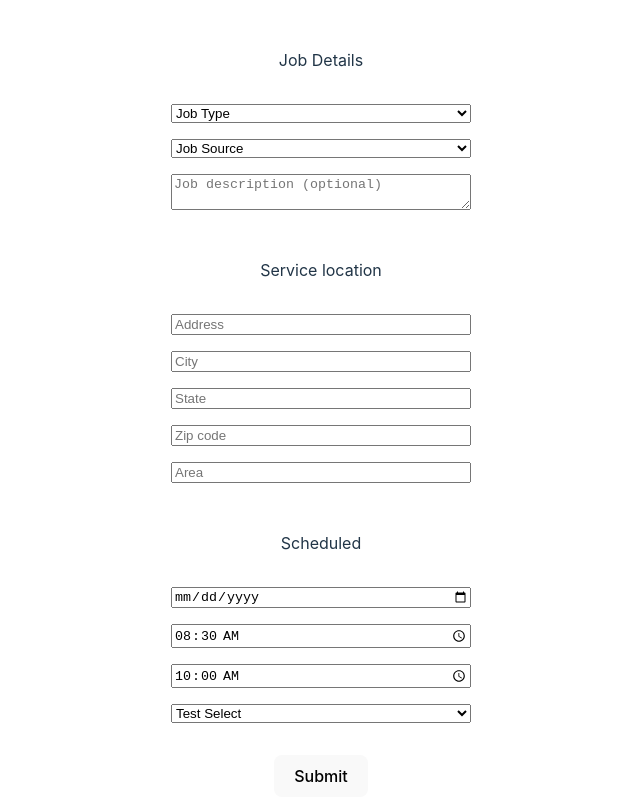
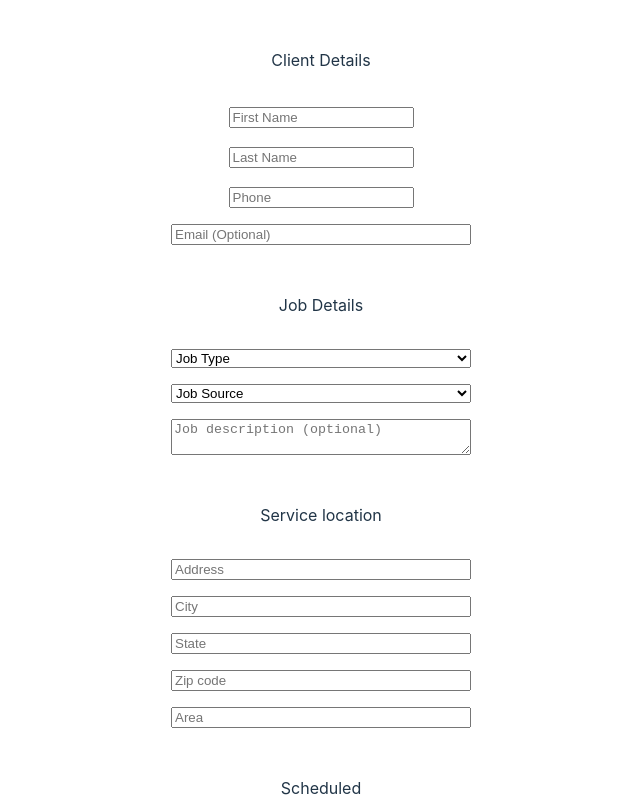
Before and after one commit to maria98kgm/Pipedrive-Test-App, a React (Vite) app: page / in a window 1280 px wide. Shown: the top 800 px of the page, without its empty margins (319-959 px from the left). Built offline with nearby package versions, Linux system fonts and the light colour scheme; the HTML template or start-up script is replaced by a standard one.

Commit message:
feat: add ability to update person fields, apply more validation

```diff
--- a/src/App.tsx
+++ b/src/App.tsx
@@ -9,6 +9,10 @@ interface UserData {
 }
 
 interface IFormInput {
+  "First name": string;
+  "Last name": string;
+  Phone: string;
+  Email: string;
   "Job type": string;
   "Job source": string;
   "Job description": string;
@@ -29,7 +33,6 @@ function App() {
   } = useForm<IFormInput>();
 
   useEffect(() => {
-    // new AppExtensionsSDK().initialize();
     const searchParams = Object.fromEntries(new URLSearchParams(window.location.search));
     setUser({ id: searchParams.user_id, dealId: searchParams.selectedIds });
   }, []);
@@ -37,41 +40,11 @@ function App() {
   const onSubmit: SubmitHandler<IFormInput> = async (data) => {
     await getNewToken(user.id);
     const availableFields = await getJobFields(user.id);
-
-    updateJobFields(user.id, availableFields, Object.entries(data));
+    updateJobFields(user.id, user.dealId, availableFields, Object.entries(data));
   };
-
-  async function updateJobFields(userId, availableFields, formData) {
-    const formField = formData[0];
-    let jobField = availableFields.find((item) => item.name === formField[0]);
-
-    if (!jobField) {
-      await fetch(
-        `${apiBase}/create_deal_field?user_id=${userId}&fieldName=${formField[0]}&fieldType=text`
-      )
-        .then((res) => res.json())
-        .then((res) => (jobField = res.data))
-        .catch((err) => console.log(err));
-    }
-
-    return fetch(
-      `${apiBase}/update_deal_field?user_id=${userId}&dealId=${user.dealId}&fieldKey=${jobField.key}&fieldVal=${formField[1]}`
-    )
-      .then((res) => {
-        console.log(res);
-        if (formData.length > 1) {
-          updateJobFields(userId, availableFields, formData.slice(1));
-        }
-      })
-      .catch((err) => console.log(err));
-  }
 
   const initializeSDK = async () => {
     await new AppExtensionsSDK().initialize();
-  };
-
-  const getNewToken = async (userId: string) => {
-    return fetch(`${apiBase}/refresh_token?user_id=${userId}`).catch((err) => console.log(err));
   };
 
   return (
@@ -79,33 +52,45 @@ function App() {
       onSubmit={handleSubmit(onSubmit)}
       style={{ display: "flex", flexDirection: "column", alignItems: "center", gap: "2rem" }}
     >
-      {/* <input {...register("Job Type", { required: true, maxLength: 20 })} />
-      {errors["Job Type"]?.type === "required" && <p role="alert">First name is required</p>}
-      <input {...register("lastName", { pattern: /^[A-Za-z]+$/i })} />
-      <input type="number" {...register("age", { min: 18, max: 99 })} />
-      <input type="submit" /> */}
-      {/* <div style={{ display: "flex", flexDirection: "column", gap: "1rem", minWidth: "300px" }}>
+      <div style={{ display: "flex", flexDirection: "column", gap: "1rem", minWidth: "300px" }}>
         <p>Client Details</p>
-        <input placeholder="First Name" />
-        <input type="text" name="last-name" placeholder="Last Name" />
-        <input type="tel" name="phone" placeholder="Phone" />
-        <input type="email" name="email" placeholder="Email (Optional)" />
-      </div> */}
+        <div>
+          <input placeholder="First Name" {...register("First name", { required: true })} />
+          {errors["First name"]?.type === "required" && <p role="alert">First name is required</p>}
+        </div>
+        <div>
+          <input placeholder="Last Name" {...register("Last name", { required: true })} />
+          {errors["Last name"]?.type === "required" && <p role="alert">Last name is required</p>}
+        </div>
+        <div>
+          <input
+            type="tel"
+            placeholder="Phone"
+            {...register("Phone", { required: true, pattern: /^\+[0-9]+$/i })}
+          />
+          {errors["Phone"]?.type === "required" ? (
+            <p role="alert">Phone type is required</p>
+          ) : errors["Phone"]?.type === "pattern" ? (
+            <p role="alert">Incorrect phone number</p>
+          ) : null}
+        </div>
+        <input type="email" placeholder="Email (Optional)" {...register("Email")} />
+      </div>
 
       <div style={{ display: "flex", flexDirection: "column", gap: "1rem", minWidth: "300px" }}>
         <p>Job Details</p>
         <select {...register("Job type", { required: true })}>
           <option value="">Job Type</option>
-          <option value="developer">Developer</option>
-          <option value="accountant">Accountant</option>
+          <option value="Developer">Developer</option>
+          <option value="Accountant">Accountant</option>
           <option value="Janitor">Janitor</option>
         </select>
         {errors["Job type"]?.type === "required" && <p role="alert">Job type is required</p>}
         <select {...register("Job source", { required: true })}>
           <option value="">Job Source</option>
-          <option value="developer">Omaha, NE, United States</option>
-          <option value="accountant">Downey, CA, United States</option>
-          <option value="Janitor">Zürich, Switzerland </option>
+          <option value="Omaha, NE, United States">Omaha, NE, United States</option>
+          <option value="Downey, CA, United States">Downey, CA, United States</option>
+          <option value="Zürich, Switzerland ">Zürich, Switzerland</option>
         </select>
         {errors["Job source"]?.type === "required" && <p role="alert">Job source is required</p>}
         <textarea placeholder="Job description (optional)" {...register("Job description")} />
@@ -138,9 +123,9 @@ function App() {
         />
         <select name="tests" {...register("Test select", { required: true })}>
           <option value="">Test Select</option>
-          <option value="essential">Ryan Debris</option>
-          <option value="middle">Ella Thomson</option>
-          <option value="hard">Tom Holland</option>
+          <option value="Ryan Debris">Ryan Debris</option>
+          <option value="Ella Thomson">Ella Thomson</option>
+          <option value="Tom Holland">Tom Holland</option>
         </select>
         {errors["Test select"]?.type === "required" && <p role="alert">Test select is required</p>}
       </div>
@@ -152,178 +137,46 @@ function App() {
 
 export default App;
 
+const getNewToken = async (userId: string) => {
+  return fetch(`${apiBase}/refresh_token?user_id=${userId}`).catch((err) => console.log(err));
+};
+
 async function getJobFields(userId) {
-  return await fetch(`${apiBase}/deal_fields?user_id=${userId}`)
+  const detailFields = await fetch(`${apiBase}/deal_fields?user_id=${userId}`)
     .then((res) => res.json())
     .then((res) => res.dealFields.data);
+  const personFields = await fetch(`${apiBase}/person_fields?user_id=${userId}`)
+    .then((res) => res.json())
+    .then((res) => res.personFields.data);
+
+  return [...detailFields, ...personFields];
 }
 
-// import { ChangeEvent, useEffect, useState } from "react";
-// import { SubmitHandler, useForm } from "react-hook-form";
-// import AppExtensionsSDK from "@pipedrive/app-extensions-sdk";
-// import "./App.css";
+const personFields = ["First name", "Last name", "Phone", "Email"];
 
-// interface UserData {
-//   userId: string;
-// }
+async function updateJobFields(userId, dealId, availableFields, formData) {
+  const formField = formData[0];
+  let jobField = availableFields.find((item) => item.name === formField[0]);
+  const personEndpoint = personFields.includes(jobField.name);
 
-// interface IFormInput {
-//   "Job type": string;
-//   "Job source": string;
-//   "Job description": string;
-//   "Job date": string;
-//   "Job start time": string;
-//   "Job end time": string;
-//   "Test select": string;
-// }
+  if (!personEndpoint && !jobField) {
+    await fetch(
+      `${apiBase}/create_deal_field?user_id=${userId}&fieldName=${formField[0]}&fieldType=text`
+    )
+      .then((res) => res.json())
+      .then((res) => (jobField = res.data))
+      .catch((err) => console.log(err));
+  }
 
-// const apiBase = "https://pipedrive-app-backend.onrender.com";
-
-// // const dealFields = {
-// //   Address: "",
-// //   "Job type": "",
-// //   "Job source": "",
-// //   "Job date": "",
-// //   "Job start time": "",
-// //   "Job end time": "",
-// //   "Tampa Technician": "",
-// //   "Miami Technician": "",
-// //   "Orlando Technician": "",
-// //   "Houston Technician": "",
-// //   "Charlotte Technician": "",
-// //   "Austin Technician": "",
-// //   Area: "",
-// //   "Job comment": "",
-// // };
-// // const initialInputData = {};
-
-// function App() {
-//   const [user, setUser] = useState<UserData>({ userId: "" });
-
-//   const {
-//     register,
-//     handleSubmit,
-//     formState: { errors },
-//   } = useForm<IFormInput>();
-
-//   const onSubmit: SubmitHandler<IFormInput> = (data) => console.log(data);
-
-//   useEffect(() => {
-//     initializeSDK();
-//     getUserData();
-//   }, []);
-
-//   const initializeSDK = async () => {
-//     await new AppExtensionsSDK().initialize();
-//   };
-
-//   const getUserData = async () => {
-//     const searchParams = Object.fromEntries(new URLSearchParams(window.location.search));
-//     setUser({ userId: searchParams.user_id });
-//   };
-
-//   // const postJobData = async () => {
-//   //   await getNewToken(user.userId);
-//   //   await createJobFields(user.userId, dealFields);
-//   //   console.log(await getJobFields(user.userId));
-//   // };
-
-//   const getNewToken = async (userId: string) => {
-//     return fetch(`${apiBase}/refresh_token?user_id=${userId}`).catch((err) => console.log(err));
-//   };
-
-//   // const handleInputChange = (fieldName: string, value: string) => {
-//   //   setInputData((prev) => ({ ...prev, [fieldName]: value }));
-//   // };
-
-//   return (
-//     <form
-//       onSubmit={handleSubmit(onSubmit)}
-//       style={{ display: "flex", flexDirection: "column", alignItems: "center", gap: "2rem" }}
-//     >
-//       {/* <input {...register("Job Type", { required: true, maxLength: 20 })} />
-//       {errors["Job Type"]?.type === "required" && <p role="alert">First name is required</p>}
-//       <input {...register("lastName", { pattern: /^[A-Za-z]+$/i })} />
-//       <input type="number" {...register("age", { min: 18, max: 99 })} />
-//       <input type="submit" /> */}
-//       {/* <div style={{ display: "flex", flexDirection: "column", gap: "1rem", minWidth: "300px" }}>
-//         <p>Client Details</p>
-//         <input placeholder="First Name" />
-//         <input type="text" name="last-name" placeholder="Last Name" />
-//         <input type="tel" name="phone" placeholder="Phone" />
-//         <input type="email" name="email" placeholder="Email (Optional)" />
-//       </div> */}
-
-//       <div style={{ display: "flex", flexDirection: "column", gap: "1rem", minWidth: "300px" }}>
-//         <p>Job Details</p>
-//         <select {...register("Job type", { required: true })}>
-//           <option value="">Job Type</option>
-//           <option value="developer">Developer</option>
-//           <option value="accountant">Accountant</option>
-//           <option value="Janitor">Janitor</option>
-//         </select>
-//         {errors["Job type"]?.type === "required" && <p role="alert">Job type is required</p>}
-//         <select {...register("Job source", { required: true })}>
-//           <option value="">Job Source</option>
-//           <option value="developer">Omaha, NE, United States</option>
-//           <option value="accountant">Downey, CA, United States</option>
-//           <option value="Janitor">Zürich, Switzerland </option>
-//         </select>
-//         {errors["Job source"]?.type === "required" && <p role="alert">Job source is required</p>}
-//         <textarea placeholder="Job description (optional)" {...register("Job description")} />
-//       </div>
-
-//       <div style={{ display: "flex", flexDirection: "column", gap: "1rem", minWidth: "300px" }}>
-//         <p>Service location</p>
-//         <input placeholder="Address" />
-//         <input placeholder="City" />
-//         <input placeholder="State" />
-//         <input placeholder="Zip code" />
-//         <input placeholder="Area" />
-//       </div>
-
-//       <div style={{ display: "flex", flexDirection: "column", gap: "1rem", minWidth: "300px" }}>
-//         <p>Scheduled</p>
-//         <input type="date" placeholder="Start data" {...register("Job date", { required: true })} />
-//         {errors["Job date"]?.type === "required" && <p role="alert">Job date is required</p>}
-//         <input
-//           type="time"
-//           defaultValue="08:30"
-//           placeholder="Start time"
-//           {...register("Job start time", { required: true })}
-//         />
-//         <input
-//           type="time"
-//           defaultValue="10:00"
-//           placeholder="End time"
-//           {...register("Job end time", { required: true })}
-//         />
-//         <select name="tests" {...register("Test select", { required: true })}>
-//           <option value="">Test Select</option>
-//           <option value="essential">Ryan Debris</option>
-//           <option value="middle">Ella Thomson</option>
-//           <option value="hard">Tom Holland</option>
-//         </select>
-//         {errors["Test select"]?.type === "required" && <p role="alert">Test select is required</p>}
-//       </div>
-
-//       <button type="submit">Submit</button>
-//     </form>
-//   );
-// }
-
-// export default App;
-
-// async function createJobFields(userId, fetchArr) {
-//   return await fetch(
-//     `${apiBase}/create_deal_field?user_id=${userId}&fieldName=${fetchArr[0].name}&fieldType=${fetchArr[0].type}`
-//   ).then(() => {
-//     if (fetchArr.slice(1).length) createJobFields(userId, fetchArr.slice(1));
-//   });
-// }
-
-// async function getJobFields(userId) {
-//   return await fetch(`${apiBase}/deal_fields?user_id=${userId}`)
-//     .then((res) => res.json())
-//     .then((res) => res.dealFields.data);
-// }
+  return fetch(
+    `${apiBase}/update_${
+      personEndpoint ? "person" : "deal"
+    }_field?user_id=${userId}&dealId=${dealId}&fieldKey=${jobField.key}&fieldVal=${formField[1]}`
+  )
+    .then((res) => {
+      if (formData.length > 1) {
+        updateJobFields(userId, dealId, availableFields, formData.slice(1));
+      }
+    })
+    .catch((err) => console.log(err));
+}
```
